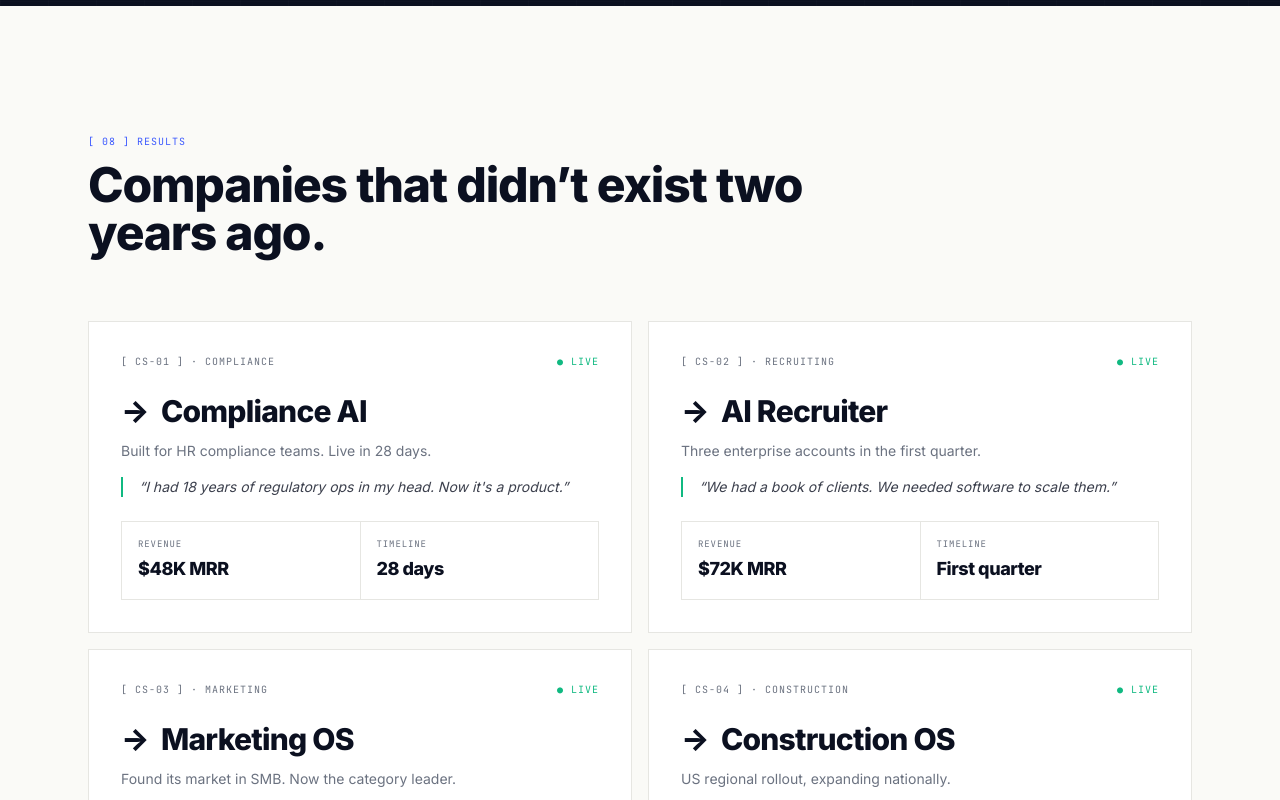
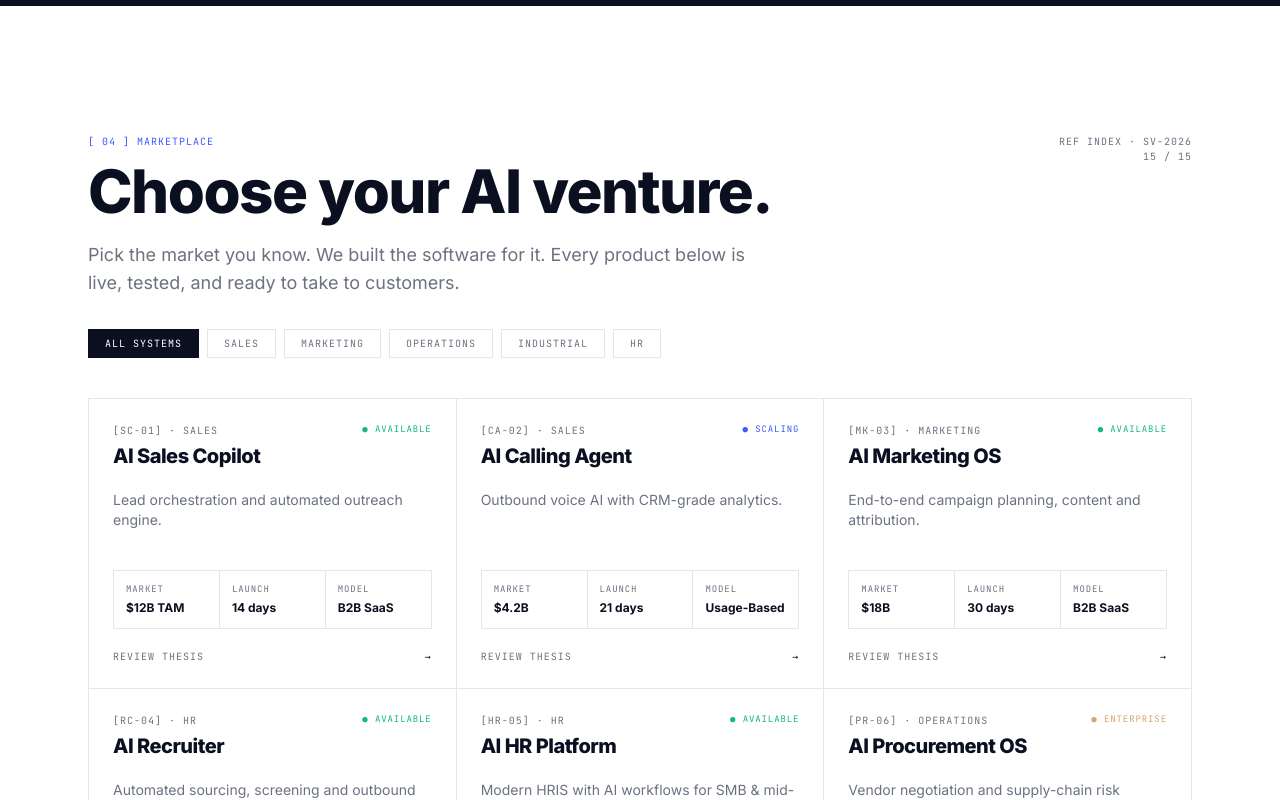
Before and after one commit to sparkai-core/spark-ventures-wireframe, a Next.js app: page / in a window 1280 px wide. Shown: the part 7760-8560 px from the top of the page. Built offline with nearby package versions, Linux system fonts and the light colour scheme.

Commit message:
ui fixes

```diff
--- a/app/page.tsx
+++ b/app/page.tsx
@@ -6,12 +6,12 @@ import {
   PARTNERSHIPS,
   PERSONAS,
   SEQUENCE,
-  CASE_STUDIES,
   NETWORK_NODES,
 } from "@/lib/data";
 import FAQ from "@/components/FAQ";
 import TrackRecord from "@/components/TrackRecord";
 import FeaturedProductsPreview from "@/components/FeaturedProductsPreview";
+import Marketplace from "@/components/Marketplace";
 
 // Spark Ventures™ logo: navy square + pulsing blue dot
 function SparkLogo({ size = "size-6", dot = "size-2" }: { size?: string; dot?: string }) {
@@ -502,64 +502,6 @@ function SequenceSection() {
   );
 }
 
-// ===================== SECTION 08: PORTFOLIO =====================
-function Portfolio() {
-  return (
-    <section id="cases" className="bg-paper py-20 md:py-32">
-      <div className="mx-auto max-w-6xl px-6">
-        <div className="mb-12 md:mb-16">
-          <div className="font-mono text-[10px] uppercase tracking-widest text-blue mb-3">
-            [ 08 ] Results
-          </div>
-          <h2 className="text-3xl md:text-5xl font-extrabold tracking-tight max-w-3xl">
-            Companies that didn&rsquo;t exist two years ago.
-          </h2>
-        </div>
-
-        <div className="grid gap-4 md:grid-cols-2">
-          {CASE_STUDIES.map((c) => (
-            <article
-              key={c.id}
-              className="border border-line bg-white p-6 md:p-8 group hover:border-navy/30 transition"
-            >
-              <div className="flex items-center justify-between mb-6">
-                <span className="font-mono text-[10px] uppercase tracking-widest text-ink-muted">
-                  [ {c.id} ] · {c.industry}
-                </span>
-                <span className="font-mono text-[10px] uppercase tracking-widest text-emerald">
-                  ● Live
-                </span>
-              </div>
-              <div className="flex items-center gap-3 mb-3">
-                <span className="text-2xl md:text-3xl font-extrabold tracking-tight">→</span>
-                <h3 className="text-2xl md:text-3xl font-extrabold tracking-tight">{c.name}</h3>
-              </div>
-              <p className="text-sm text-ink-muted mb-4">{c.body}</p>
-              <p className="text-sm italic text-navy/80 mb-6 border-l-2 border-emerald pl-4">
-                &ldquo;{c.quote}&rdquo;
-              </p>
-              <div className="grid grid-cols-2 gap-px bg-line border border-line">
-                <div className="bg-white p-4">
-                  <div className="font-mono text-[9px] uppercase tracking-widest text-ink-muted">
-                    Revenue
-                  </div>
-                  <div className="text-lg font-extrabold tracking-tight mt-1">{c.revenue}</div>
-                </div>
-                <div className="bg-white p-4">
-                  <div className="font-mono text-[9px] uppercase tracking-widest text-ink-muted">
-                    Timeline
-                  </div>
-                  <div className="text-lg font-extrabold tracking-tight mt-1">{c.timeline}</div>
-                </div>
-              </div>
-            </article>
-          ))}
-        </div>
-      </div>
-    </section>
-  );
-}
-
 // ===================== SECTION 09: NETWORK =====================
 function NetworkSection() {
   return (
@@ -760,7 +702,7 @@ export default function Page() {
       <PartnershipPaths />
       <FounderProfile />
       <SequenceSection />
-      <Portfolio />
+      <Marketplace eyebrow="[ 04 ] Marketplace" title="Choose your AI venture." />
       <NetworkSection />
       <FAQ />
       <FeaturedProductsPreview />
--- a/components/Marketplace.tsx
+++ b/components/Marketplace.tsx
@@ -17,7 +17,13 @@ const dotColor: Record<ProductAccent, string> = {
 
 const PAGE_SIZE = 6;
 
-export default function Marketplace() {
+export default function Marketplace({
+  eyebrow = "[ // ] Marketplace",
+  title = "AI Products.",
+}: {
+  eyebrow?: string;
+  title?: string;
+}) {
   const [filter, setFilter] = useState("All Systems");
   const [shown, setShown] = useState(PAGE_SIZE);
   const [hovered, setHovered] = useState<string | null>(null);
@@ -42,10 +48,10 @@ export default function Marketplace() {
           <div className="flex flex-col md:flex-row md:items-start md:justify-between gap-6 mb-8">
             <div>
               <div className="font-mono text-[10px] uppercase tracking-widest text-blue mb-3">
-                [ // ] Marketplace
+                {eyebrow}
               </div>
               <h1 className="text-4xl md:text-6xl font-extrabold tracking-tight">
-                AI Products.
+                {title}
               </h1>
               <p className="mt-5 max-w-2xl text-base md:text-lg text-ink-muted">
                 Pick the market you know. We built the software for it. Every product below is
--- a/lib/data.ts
+++ b/lib/data.ts
@@ -214,13 +214,6 @@ export const SEQUENCE = [
   { step: "06", title: "First conversations", subtitle: "You're in market" },
 ];
 
-export const CASE_STUDIES = [
-  { id: "CS-01", industry: "Compliance", name: "Compliance AI", revenue: "$48K MRR", timeline: "28 days", body: "Built for HR compliance teams. Live in 28 days.", quote: "I had 18 years of regulatory ops in my head. Now it's a product." },
-  { id: "CS-02", industry: "Recruiting", name: "AI Recruiter", revenue: "$72K MRR", timeline: "First quarter", body: "Three enterprise accounts in the first quarter.", quote: "We had a book of clients. We needed software to scale them." },
-  { id: "CS-03", industry: "Marketing", name: "Marketing OS", revenue: "$110K MRR", timeline: "Year one", body: "Found its market in SMB. Now the category leader.", quote: "Services was working. SaaS was the unlock." },
-  { id: "CS-04", industry: "Construction", name: "Construction OS", revenue: "$36K MRR", timeline: "Regional rollout", body: "US regional rollout, expanding nationally.", quote: "Spreadsheets were holding back the whole industry." },
-];
-
 export const NETWORK_NODES = [
   { label: "Founders", color: "gold", x: 94, y: 50 },
   { label: "Operators", color: "emerald", x: 77.7, y: 84.2 },
```
